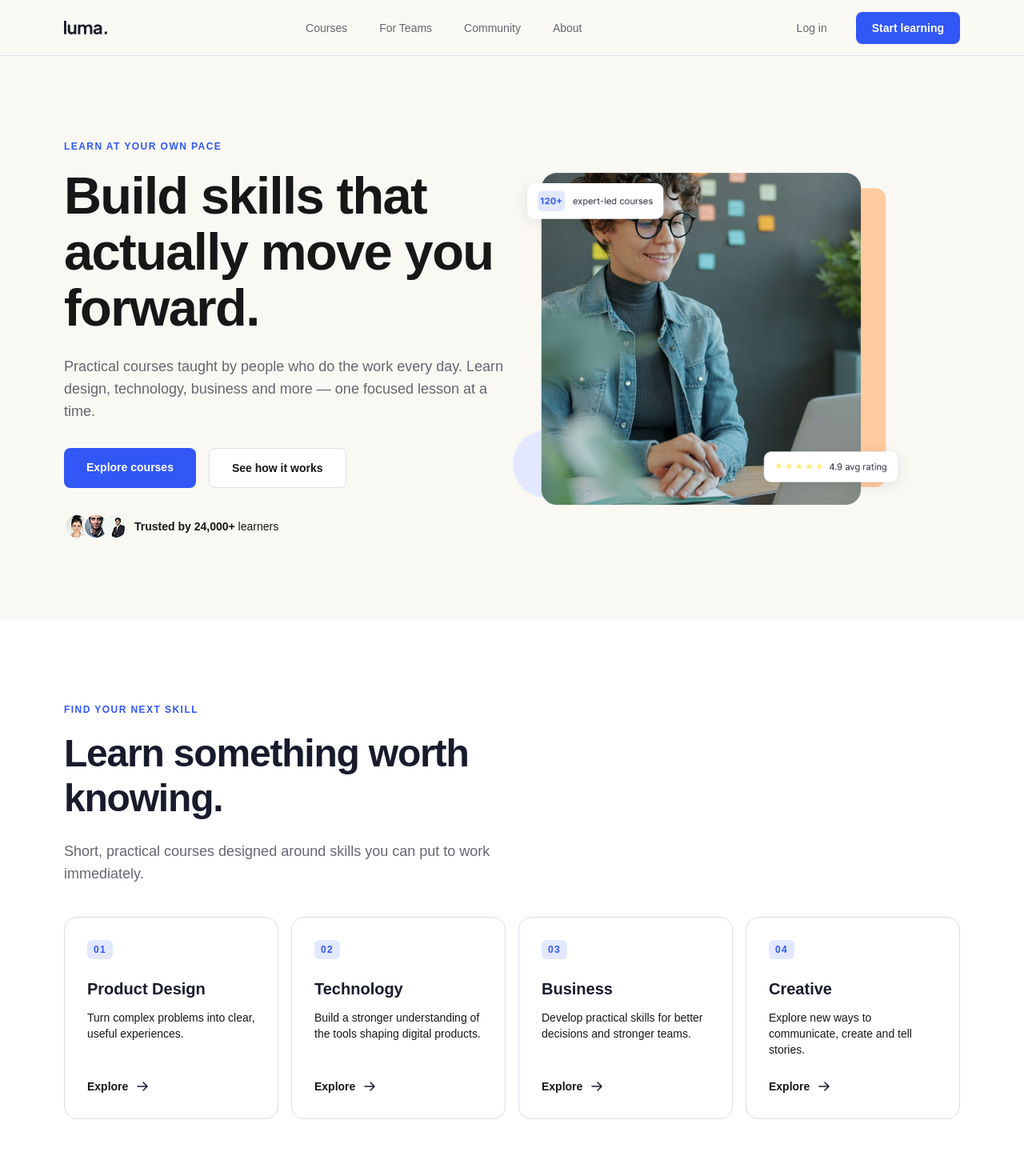
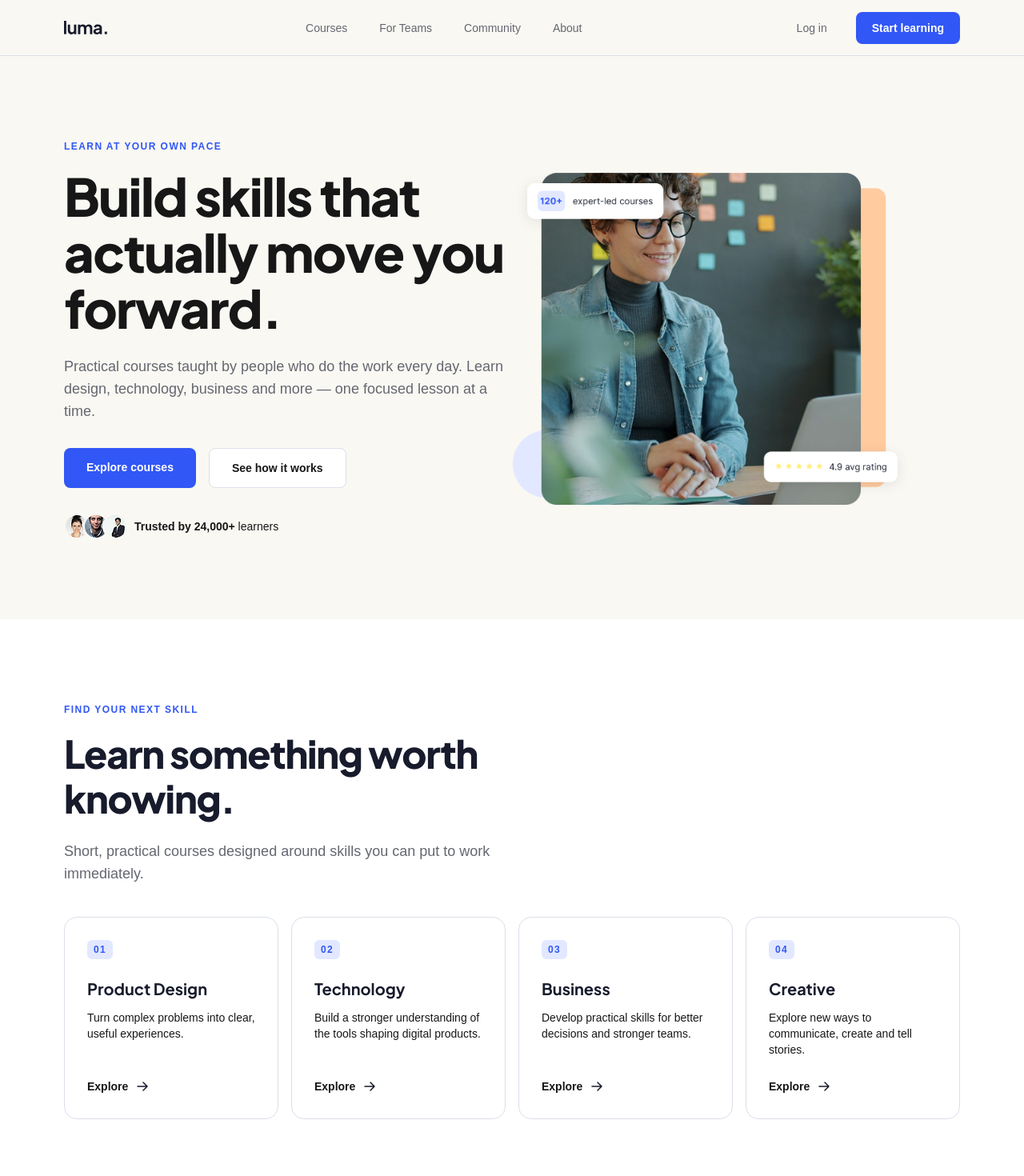
Before and after one commit to Rafael-Urei/buzzvel-luma, a Next.js app: page / in a window 1280 px wide. Shown: the top 1470 px of the page at 80% size. Built offline with nearby package versions, Linux system fonts and the light colour scheme.

Commit message:
feat: change font family

```diff
--- a/app/globals.css
+++ b/app/globals.css
@@ -34,8 +34,8 @@
   --color-text-white-secondary: var(--text-white-secondary);
   --color-text-white-tertiary: var(--text-white-tertiary);
   --color-card-border: var(--card-border);
-  --font-sans: var(--font-geist-sans);
-  --font-mono: var(--font-geist-mono);
+  --font-inter: var(--font-inter);
+  --font-jakarta: var(--font-plus-jakarta-sans);
 }
 
 @media (prefers-color-scheme: dark) {
@@ -50,3 +50,12 @@ body {
   color: var(--foreground);
   font-family: Arial, Helvetica, sans-serif;
 }
+
+h1,
+h2,
+h3,
+h4,
+h5,
+h6 {
+  @apply font-jakarta;
+}
--- a/app/layout.tsx
+++ b/app/layout.tsx
@@ -1,31 +1,32 @@
 import type { Metadata } from "next"
-import { Geist, Geist_Mono } from "next/font/google"
+import { Inter, Plus_Jakarta_Sans } from "next/font/google"
 import "./globals.css"
 import Header from "./components/header/header"
 import { Footer } from "./components/footer/footer"
 
-const geistSans = Geist({
-  variable: "--font-geist-sans",
+const inter = Inter({
+  variable: "--font-inter",
   subsets: ["latin"],
 })
 
-const geistMono = Geist_Mono({
-  variable: "--font-geist-mono",
+const plusJakartaSans = Plus_Jakarta_Sans({
+  variable: "--font-plus-jakarta-sans",
   subsets: ["latin"],
 })
 
 export const metadata: Metadata = {
-  title: "Create Next App",
-  description: "Generated by create next app",
+  title: "Luma.",
+  description: "",
 }
 
 export default function RootLayout({ children }: LayoutProps<"/">) {
   return (
     <html
       lang="en"
-      className={`${geistSans.variable} ${geistMono.variable} h-full antialiased`}
+      data-scroll-behavior="smooth"
+      className={`${inter.variable} ${plusJakartaSans.variable} font-inter h-full scroll-smooth antialiased`}
     >
-      <body className="flex min-h-full flex-col scroll-smooth bg-white">
+      <body className="flex min-h-full flex-col bg-white">
         <Header></Header>
         {children}
         <Footer></Footer>
--- a/app/page.tsx
+++ b/app/page.tsx
@@ -64,7 +64,7 @@ function CourseCard({ card }: { card: Course }) {
           {card.id}
         </div>
       </div>
-      <span className={title()}>{card.title}</span>
+      <h3 className={title()}>{card.title}</h3>
       <p className={description()}>{card.description}</p>
       <div className="inline-flex items-center gap-2 justify-self-end pt-6 text-sm leading-6 font-bold tracking-normal">
         Explore
@@ -96,7 +96,7 @@ function Hero() {
           <span className="text-primary-blue text-xs leading-4 font-semibold tracking-[1.44px] uppercase">
             Learn at your own pace
           </span>
-          <h1 className="pt-4 text-[65px] leading-17.5 font-extrabold tracking-[-1.6px]">
+          <h1 className="font-jakarta pt-4 text-[65px] leading-17.5 font-extrabold tracking-[-1.6px]">
             Build skills that actually move you forward.
           </h1>
           <p className="text-text-secondary pt-6 text-lg leading-7 tracking-normal">
@@ -156,7 +156,7 @@ function Courses() {
       <span className="text-primary-blue text-xs leading-4 font-semibold tracking-[1.44px] uppercase">
         Find your next skill
       </span>
-      <h2 className="text-text-primary max-w-140 pt-4 text-[48px] leading-14 font-extrabold tracking-[-1.2px]">
+      <h2 className="text-text-primary font-jakarta max-w-140 pt-4 text-[48px] leading-14 font-extrabold tracking-[-1.2px]">
         Learn something worth knowing.
       </h2>
       <p className="text-text-secondary max-w-140 pt-6 text-lg leading-7 tracking-normal">
@@ -303,9 +303,9 @@ function TestimonialStats() {
           </span>
 
           <blockquote className="mt-2">
-            <p className="text-text-primary max-w-150 text-3xl leading-11 font-semibold tracking-[-0.75px]">
+            <h4 className="text-text-primary max-w-150 text-3xl leading-11 font-semibold tracking-[-0.75px]">
               {testimonial.quote}
-            </p>
+            </h4>
           </blockquote>
 
           <figcaption className="mt-8 flex items-center gap-4">
@@ -333,7 +333,7 @@ function TestimonialStats() {
               <dt className="text-text-tertiary mt-2 text-sm leading-6 tracking-normal">
                 {stat.label}
               </dt>
-              <dd className="text-primary-blue text-[64px] leading-17.5 font-extrabold tracking-[-1.6px]">
+              <dd className="text-primary-blue font-jakarta text-[64px] leading-17.5 font-extrabold tracking-[-1.6px]">
                 {stat.value}
               </dd>
             </div>
@@ -447,12 +447,14 @@ function PeopleSection() {
     <Section background="yellow">
       <div className="flex items-center gap-x-15">
         <div className="flex max-w-132.5 flex-col gap-8">
+          <div>
             <p className="text-primary-blue text-xs leading-4 font-semibold tracking-[1.44px] uppercase">
               The people
             </p>
             <h2 className="text-text-primary text-5xl leading-14 font-extrabold tracking-[-1.2px]">
               Meet international students &amp; teachers
             </h2>
+          </div>
           <p className="text-text-secondary text-lg leading-7">
             Morbi sit egestas dignissim pharetra, sed amet. Tempus justo
             senectus risus ac vel, velit, nunc. Eget commodo eget in aliquam
```
Lines whose indentation alone changed are shown as unchanged.
